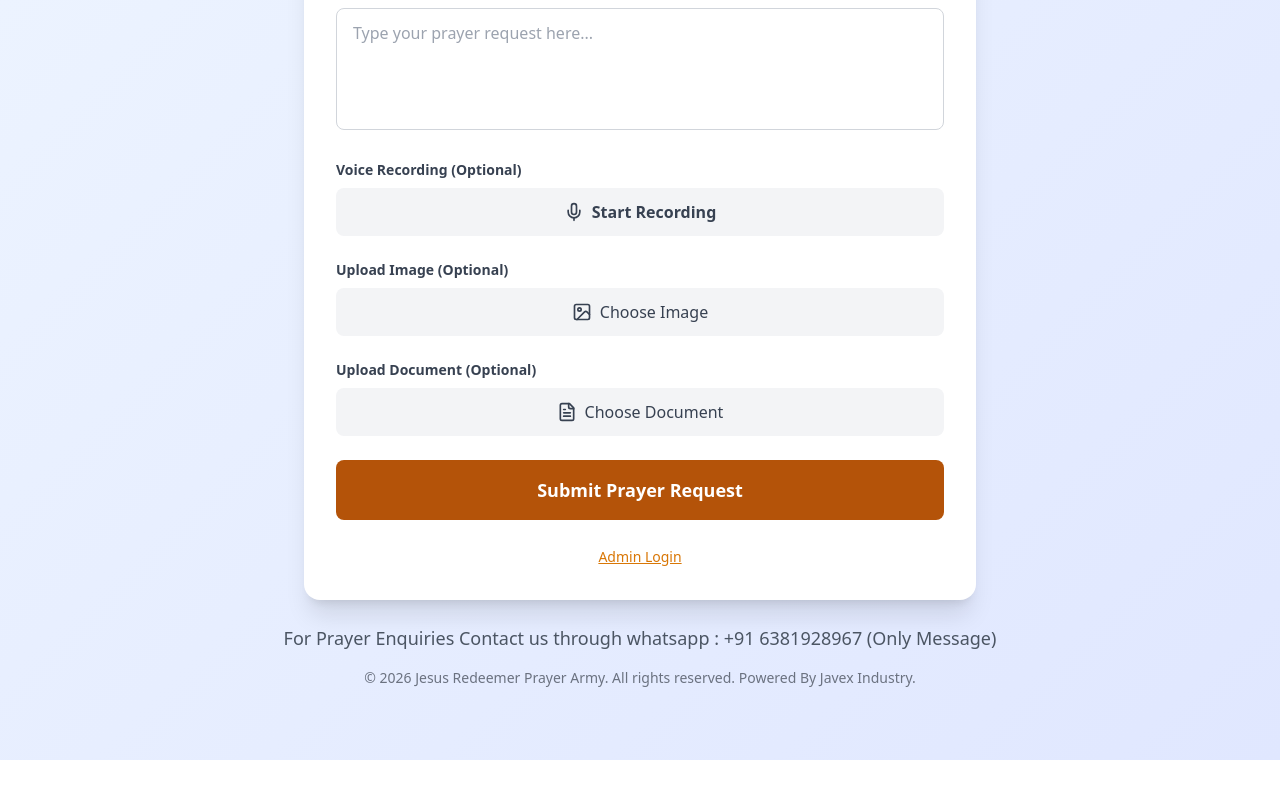
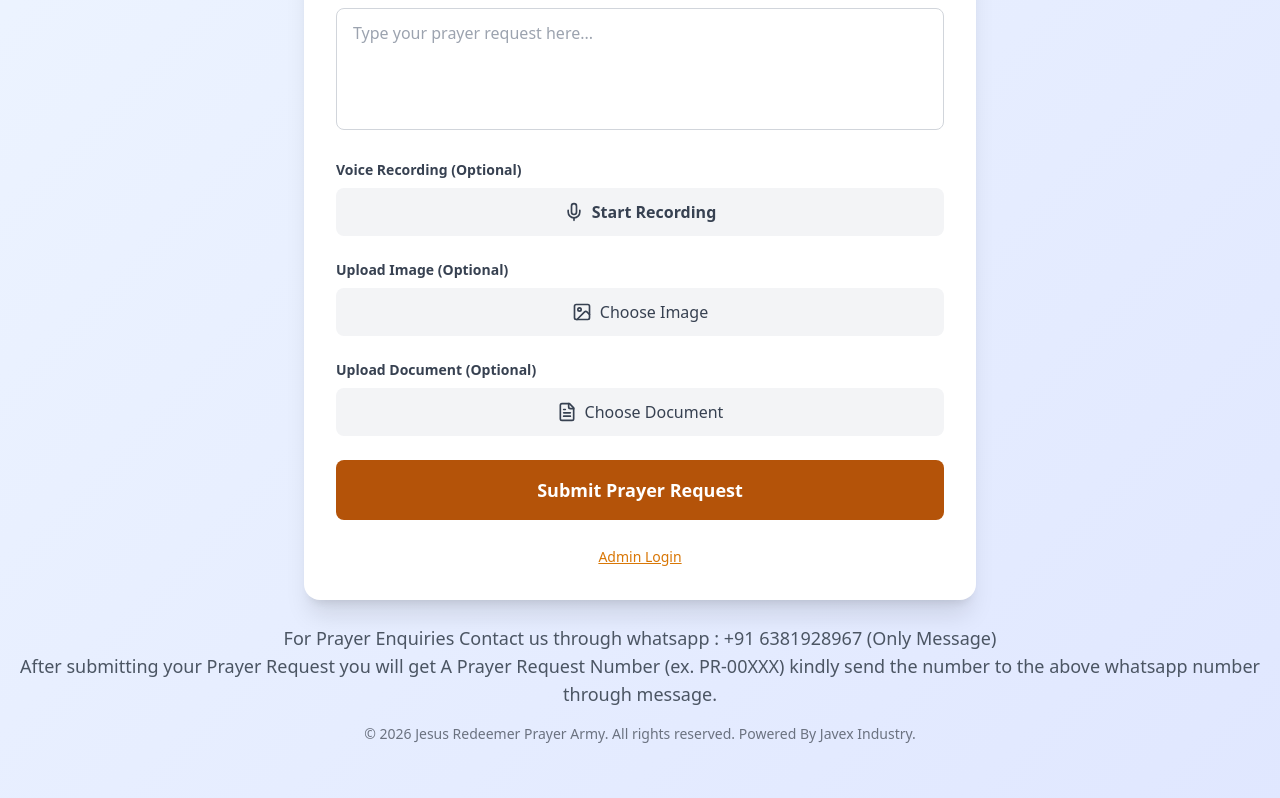
Before and after one commit to jabezs2005/jesus-redeemer-prayer-army, a React (Vite) app: page / in a window 1280 px wide. Shown: the part 516-1314 px from the top of the page. Before the commit the page ends 1276 px from the top, so only its background shows below. Built offline with nearby package versions, Linux system fonts and the light colour scheme; no server answers.

Commit message:
second commit

```diff
--- a/src/components/PrayerRequestForm.tsx
+++ b/src/components/PrayerRequestForm.tsx
@@ -386,6 +386,7 @@ export default function PrayerRequestForm() {
      <div className="flex flex-col items-center justify-center text-center py-6">
   <p className="text-gray-600 text-lg">
     For Prayer Enquiries Contact us through whatsapp : +91 6381928967 (Only Message)
+    <div>After submitting your Prayer Request you will get A Prayer Request Number (ex. PR-00XXX) kindly send the number to the above whatsapp number through message.</div>
   </p>
 
   <p className="text-sm text-gray-500 mt-4">
```
